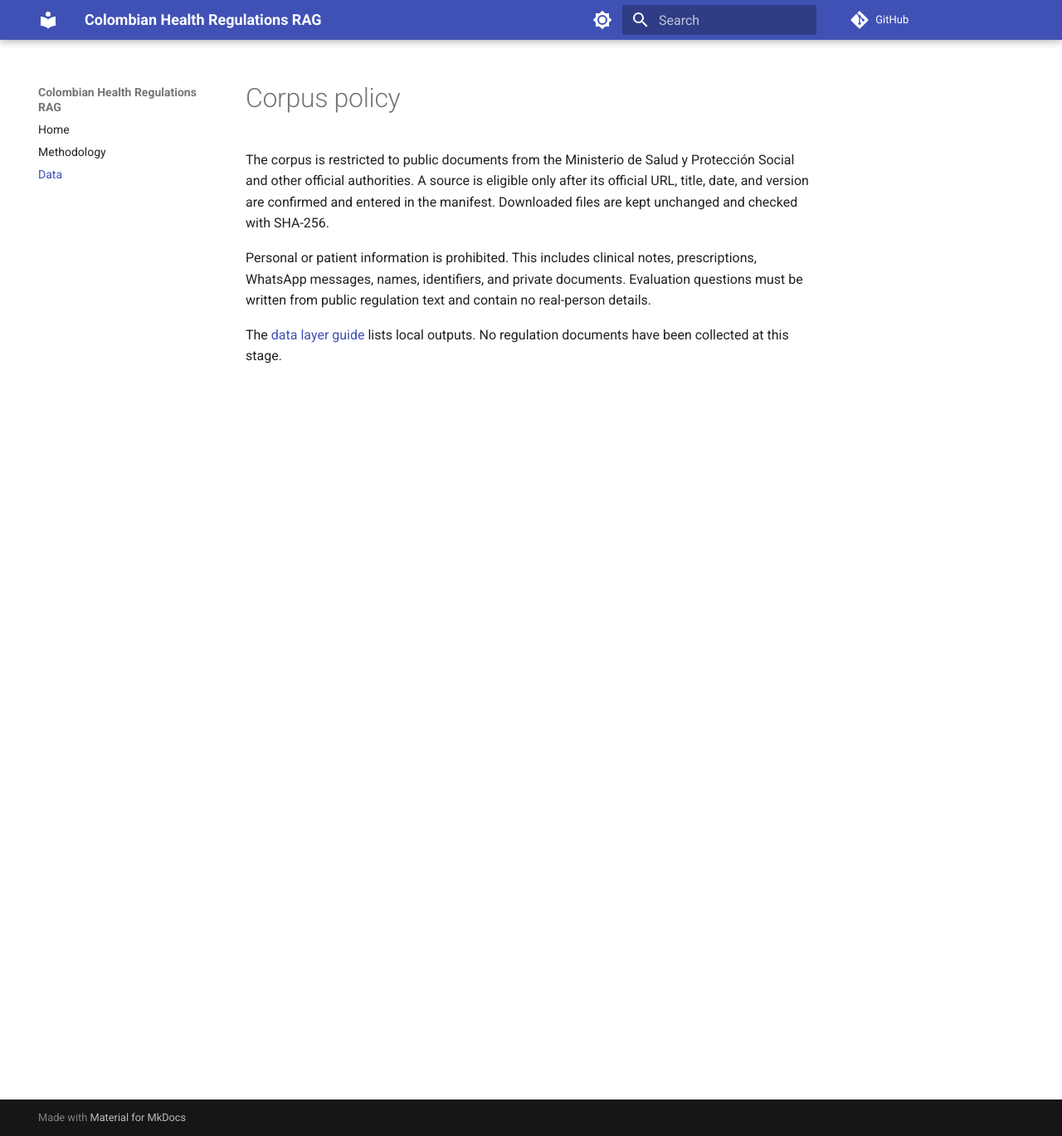
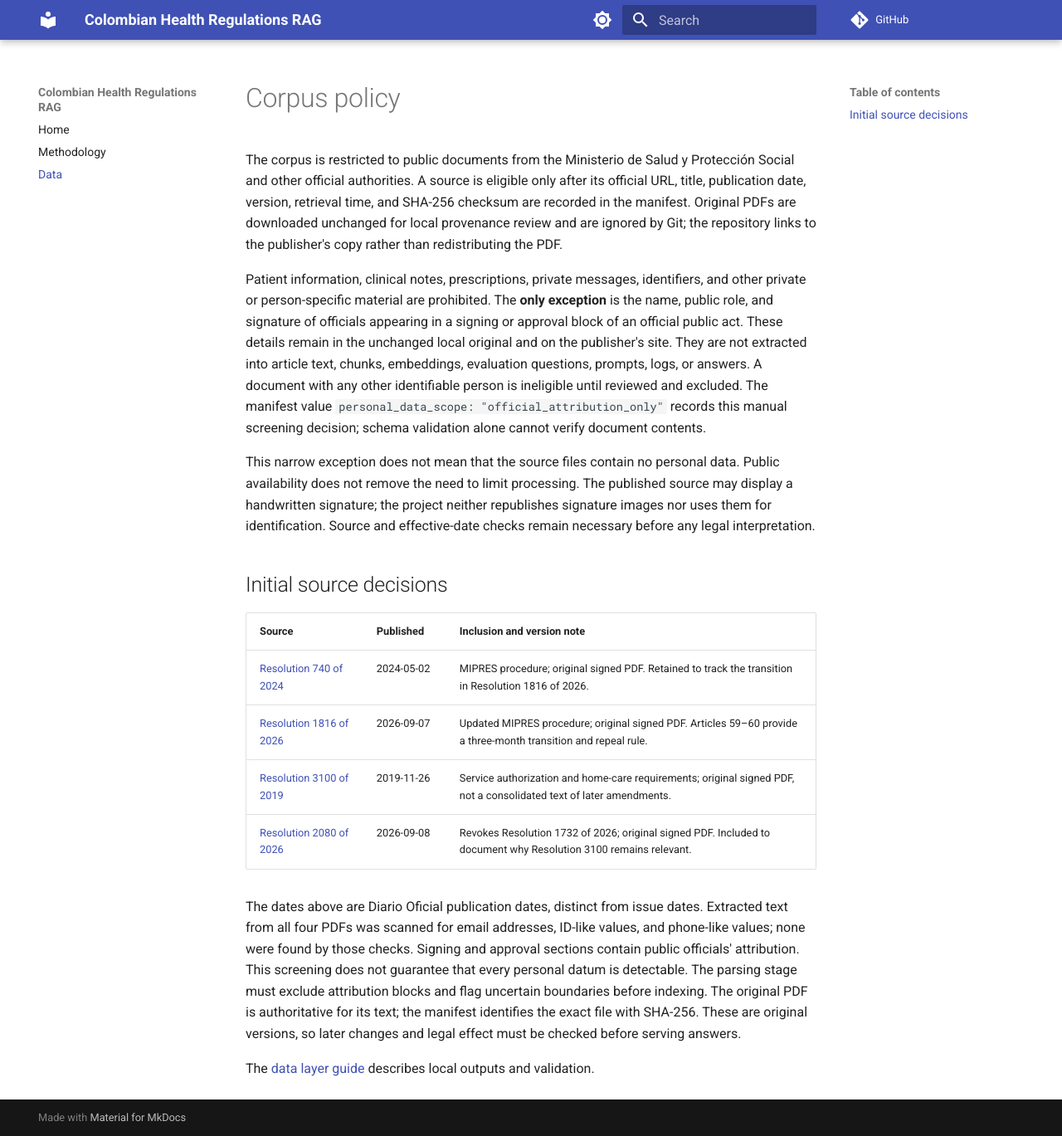
Before and after one commit to RafaGM1108/colombia-health-regulations-rag, an MkDocs documentation site: the page built from docs/data.md, in a window 1280 px wide and 1369 px high. Shown: the whole window at 83% size. Built offline with MkDocs 1.6.1 and Material for MkDocs 9.7.7, drawn with Linux system fonts in a browser that asks for light colours; comment, search, counter and statistics services are not loaded.

Commit message:
data: register initial official regulation corpus

```diff
--- a/docs/data.md
+++ b/docs/data.md
@@ -1,7 +1,20 @@
 # Corpus policy
 
-The corpus is restricted to public documents from the Ministerio de Salud y Protección Social and other official authorities. A source is eligible only after its official URL, title, date, and version are confirmed and entered in the manifest. Downloaded files are kept unchanged and checked with SHA-256.
+The corpus is restricted to public documents from the Ministerio de Salud y Protección Social and other official authorities. A source is eligible only after its official URL, title, publication date, version, retrieval time, and SHA-256 checksum are recorded in the manifest. Original PDFs are downloaded unchanged for local provenance review and are ignored by Git; the repository links to the publisher's copy rather than redistributing the PDF.
 
-Personal or patient information is prohibited. This includes clinical notes, prescriptions, WhatsApp messages, names, identifiers, and private documents. Evaluation questions must be written from public regulation text and contain no real-person details.
+Patient information, clinical notes, prescriptions, private messages, identifiers, and other private or person-specific material are prohibited. The **only exception** is the name, public role, and signature of officials appearing in a signing or approval block of an official public act. These details remain in the unchanged local original and on the publisher's site. They are not extracted into article text, chunks, embeddings, evaluation questions, prompts, logs, or answers. A document with any other identifiable person is ineligible until reviewed and excluded. The manifest value `personal_data_scope: "official_attribution_only"` records this manual screening decision; schema validation alone cannot verify document contents.
 
-The [data layer guide](https://github.com/RafaGM1108/colombia-health-regulations-rag/blob/main/data/README.md) lists local outputs. No regulation documents have been collected at this stage.
+This narrow exception does not mean that the source files contain no personal data. Public availability does not remove the need to limit processing. The published source may display a handwritten signature; the project neither republishes signature images nor uses them for identification. Source and effective-date checks remain necessary before any legal interpretation.
+
+## Initial source decisions
+
+| Source | Published | Inclusion and version note |
+|---|---|---|
+| [Resolution 740 of 2024](https://www.minsalud.gov.co/sites/rid/Lists/BibliotecaDigital/RIDE/DE/DIJ/resolucion-0740-de-2024.pdf) | 2024-05-02 | MIPRES procedure; original signed PDF. Retained to track the transition in Resolution 1816 of 2026. |
+| [Resolution 1816 of 2026](https://www.minsalud.gov.co/sites/rid/Lists/BibliotecaDigital/RIDE/DE/DIJ/resolucion-1816-de-2026.pdf) | 2026-09-07 | Updated MIPRES procedure; original signed PDF. Articles 59–60 provide a three-month transition and repeal rule. |
+| [Resolution 3100 of 2019](https://www.minsalud.gov.co/sites/rid/Lists/BibliotecaDigital/RIDE/DE/DIJ/resolucion-3100-de-2019.pdf) | 2019-11-26 | Service authorization and home-care requirements; original signed PDF, not a consolidated text of later amendments. |
+| [Resolution 2080 of 2026](https://www.minsalud.gov.co/sites/rid/Lists/BibliotecaDigital/RIDE/DE/DIJ/resolucion-2080-de-2026.pdf) | 2026-09-08 | Revokes Resolution 1732 of 2026; original signed PDF. Included to document why Resolution 3100 remains relevant. |
+
+The dates above are Diario Oficial publication dates, distinct from issue dates. Extracted text from all four PDFs was scanned for email addresses, ID-like values, and phone-like values; none were found by those checks. Signing and approval sections contain public officials' attribution. This screening does not guarantee that every personal datum is detectable. The parsing stage must exclude attribution blocks and flag uncertain boundaries before indexing. The original PDF is authoritative for its text; the manifest identifies the exact file with SHA-256. These are original versions, so later changes and legal effect must be checked before serving answers.
+
+The [data layer guide](https://github.com/RafaGM1108/colombia-health-regulations-rag/blob/main/data/README.md) describes local outputs and validation.
```
Also changed, not shown: CHANGELOG.md (+2 -0 lines), README.md (+2 -2 lines), data/README.md (+3 -3 lines), 4 other files.
